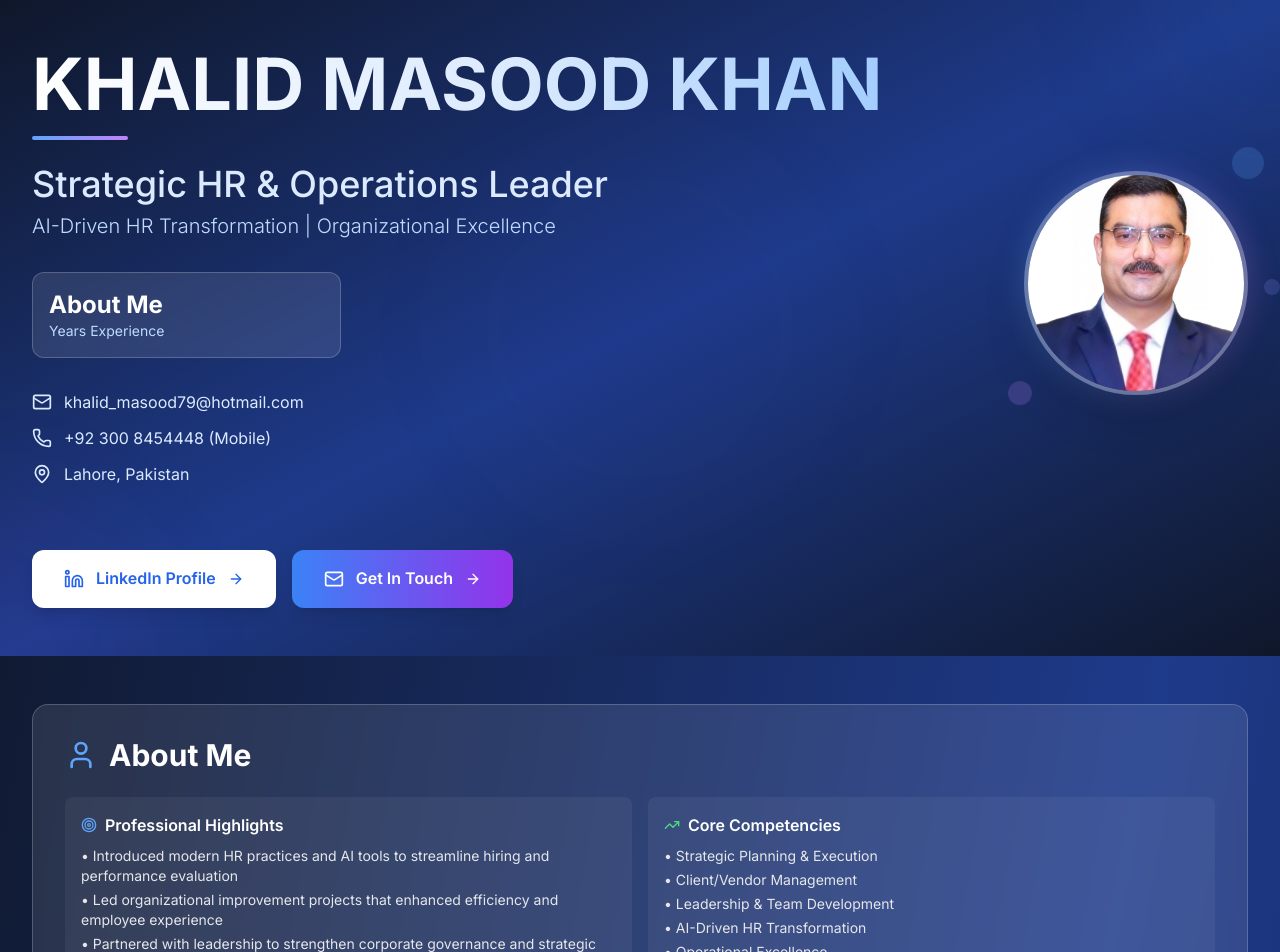
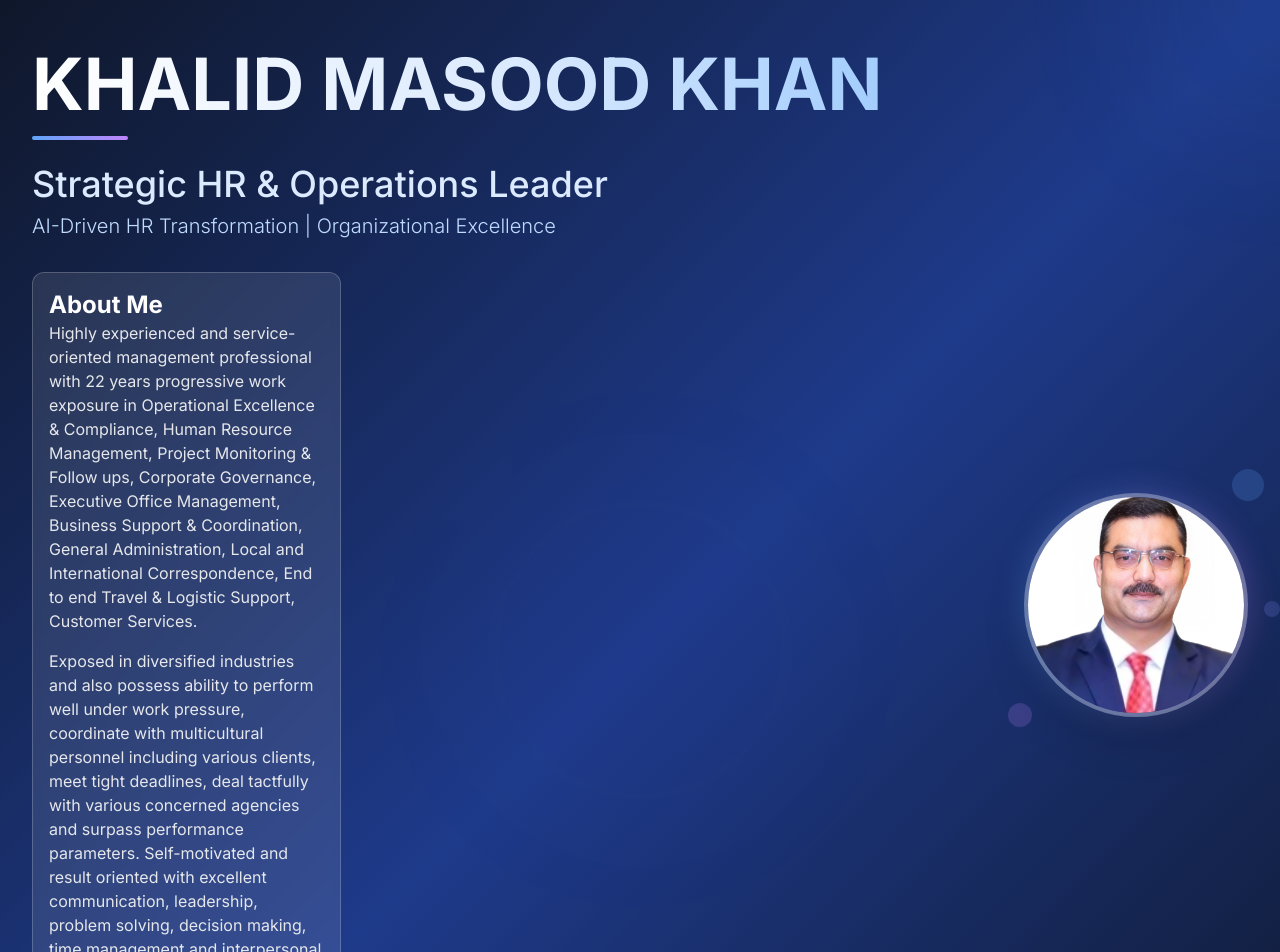
Before and after one commit to shaniparacha2021/Khalid.khan, a Next.js app: page / in a window 1280 px wide. Shown: the top 952 px of the page. Built offline with nearby package versions, Linux system fonts and the light colour scheme.

Commit message:
Update page.tsx

```diff
--- a/src/app/page.tsx
+++ b/src/app/page.tsx
@@ -176,7 +176,12 @@
               <div className="grid grid-cols-1 sm:grid-cols-3 gap-4 mb-8">
                 <div className="bg-white/10 backdrop-blur-sm rounded-xl p-4 border border-white/20 hover:bg-white/20 transition-all duration-300">
                   <div className="text-2xl font-bold text-white">About Me</div>
-                  <div className="text-blue-200 text-sm">Years Experience</div>
+                  <div className="text-blue-200 text-sm"> <p className="text-gray-200 text-sm sm:text-base leading-relaxed">
+              Highly experienced and service-oriented management professional with 22 years progressive work exposure in Operational Excellence & Compliance, Human Resource Management, Project Monitoring & Follow ups, Corporate Governance, Executive Office Management, Business Support & Coordination, General Administration, Local and International Correspondence, End to end Travel & Logistic Support, Customer Services.
+            </p>
+            <p className="text-gray-200 text-sm sm:text-base leading-relaxed mt-4">
+              Exposed in diversified industries and also possess ability to perform well under work pressure, coordinate with multicultural personnel including various clients, meet tight deadlines, deal tactfully with various concerned agencies and surpass performance parameters. Self-motivated and result oriented with excellent communication, leadership, problem solving, decision making, time management and interpersonal skills.
+            </p></div>
                 </div>
 
               </div>
@@ -251,7 +256,7 @@
           <div className="bg-white/10 backdrop-blur-sm rounded-2xl p-6 sm:p-8 border border-white/20">
             <h2 className="text-2xl sm:text-3xl font-bold text-white mb-6 flex items-center gap-3">
               <User className="w-6 h-6 sm:w-8 sm:h-8 text-blue-400" />
-              About Me
+              Professional Highlights
             </h2>
 
             <div className="mt-6 grid grid-cols-1 md:grid-cols-2 gap-4">
@@ -705,12 +710,7 @@
             </div>
             <div className="grid grid-cols-1 sm:grid-cols-3 gap-6 text-center">
               <div className="bg-white/10 rounded-lg p-4">
-                <p className="text-gray-200 text-sm sm:text-base leading-relaxed">
-              Highly experienced and service-oriented management professional with 22 years progressive work exposure in Operational Excellence & Compliance, Human Resource Management, Project Monitoring & Follow ups, Corporate Governance, Executive Office Management, Business Support & Coordination, General Administration, Local and International Correspondence, End to end Travel & Logistic Support, Customer Services.
-            </p>
-            <p className="text-gray-200 text-sm sm:text-base leading-relaxed mt-4">
-              Exposed in diversified industries and also possess ability to perform well under work pressure, coordinate with multicultural personnel including various clients, meet tight deadlines, deal tactfully with various concerned agencies and surpass performance parameters. Self-motivated and result oriented with excellent communication, leadership, problem solving, decision making, time management and interpersonal skills.
-            </p>
+
               </div>
               <div className="bg-white/10 rounded-lg p-4">
                 <div className="text-2xl font-bold text-white mb-1">100+</div>
```
